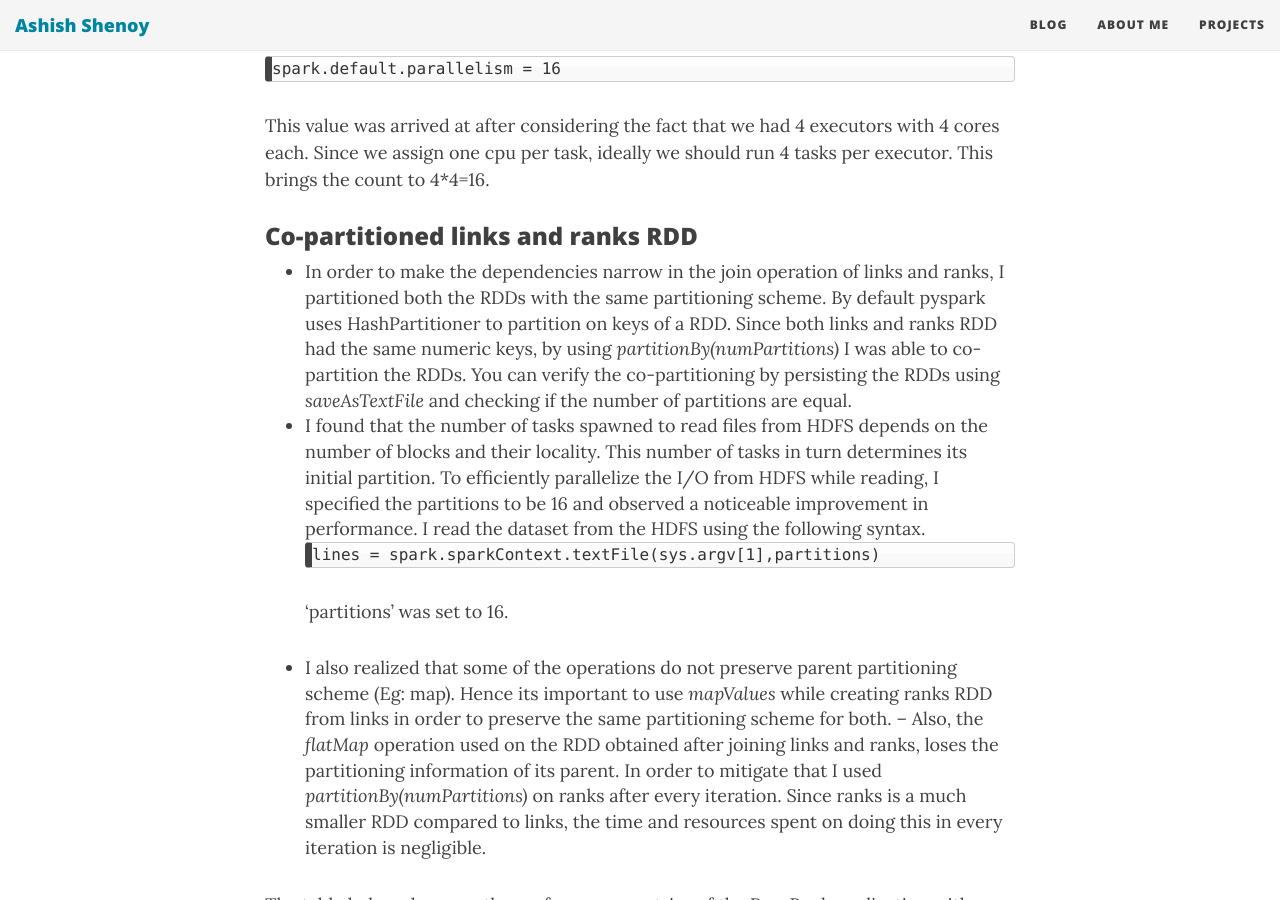
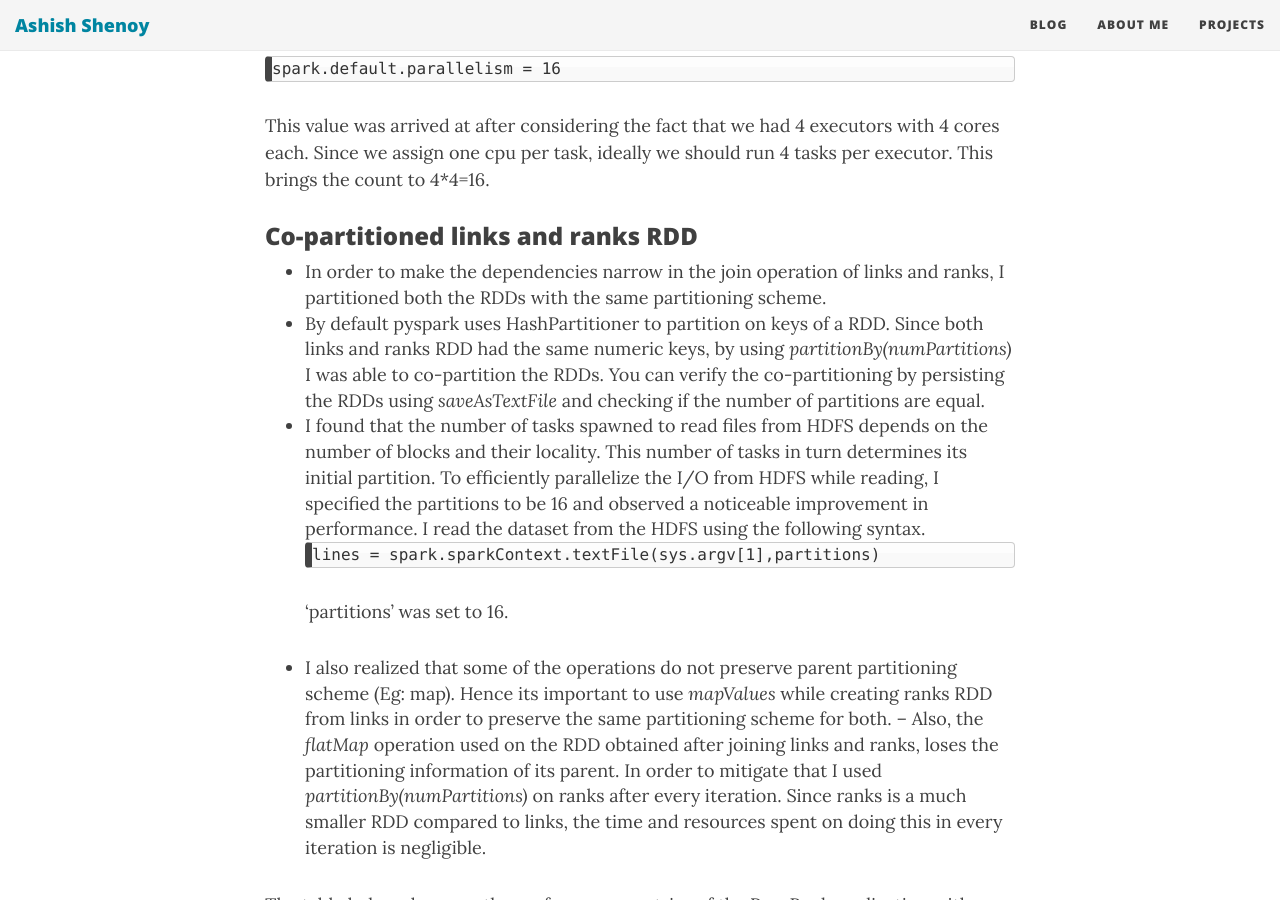
Before and after one commit to ashishvshenoy/ashishvshenoy.github.io, a Jekyll site: the page built from _posts/2017-03-25-experiments-with-the-performance-of-apache-spark-and-apache-storm.md, in a window 1280 px wide and 900 px high, scrolled down 2115 px. Built offline with Jekyll 4.4.1, drawn with Linux system fonts in a browser that asks for light colours; nearby versions of some CDN libraries.

````diff
--- a/_posts/2017-03-25-experiments-with-the-performance-of-apache-spark-and-apache-storm.md
+++ b/_posts/2017-03-25-experiments-with-the-performance-of-apache-spark-and-apache-storm.md
@@ -53,7 +53,8 @@ This value was arrived at after considering the fact that we had 4 executors wit
 
 ### Co-partitioned links and ranks RDD
 
-* In order to make the dependencies narrow in the join operation of links and ranks, I partitioned both the RDDs with the same partitioning scheme. By default pyspark uses HashPartitioner to partition on keys of a RDD. Since both links and ranks RDD had the same numeric keys, by using _partitionBy(numPartitions)_ I was able to co-partition the RDDs. You can verify the co-partitioning by persisting the RDDs using _saveAsTextFile_ and checking if the number of partitions are equal.
+* In order to make the dependencies narrow in the join operation of links and ranks, I partitioned both the RDDs with the same partitioning scheme.
+* By default pyspark uses HashPartitioner to partition on keys of a RDD. Since both links and ranks RDD had the same numeric keys, by using _partitionBy(numPartitions)_ I was able to co-partition the RDDs. You can verify the co-partitioning by persisting the RDDs using _saveAsTextFile_ and checking if the number of partitions are equal.
 * I found that the number of tasks spawned to read files from HDFS depends on the number of blocks and their locality. This number of tasks in turn determines its initial partition. To efficiently parallelize the I/O from HDFS while reading, I specified the partitions to be 16 and observed a noticeable improvement in performance. I read the dataset from the HDFS using the following syntax.
 ```
 lines = spark.sparkContext.textFile(sys.argv[1],partitions)
````
